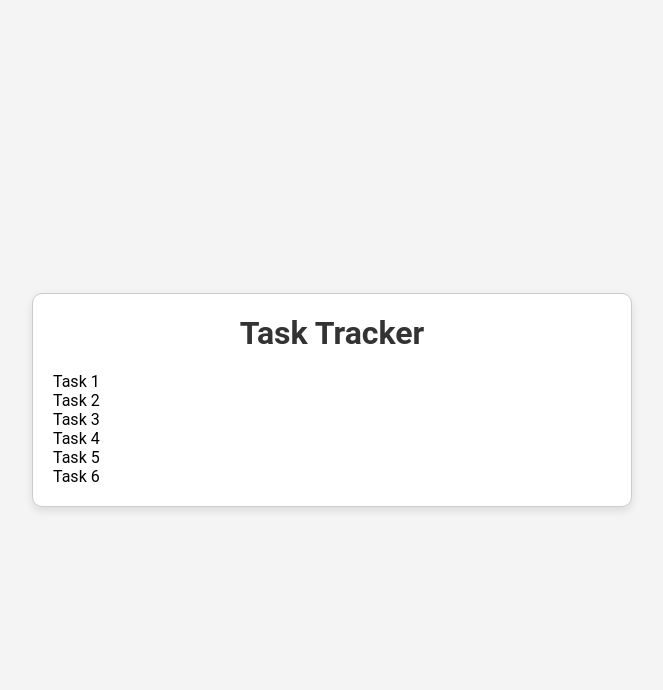
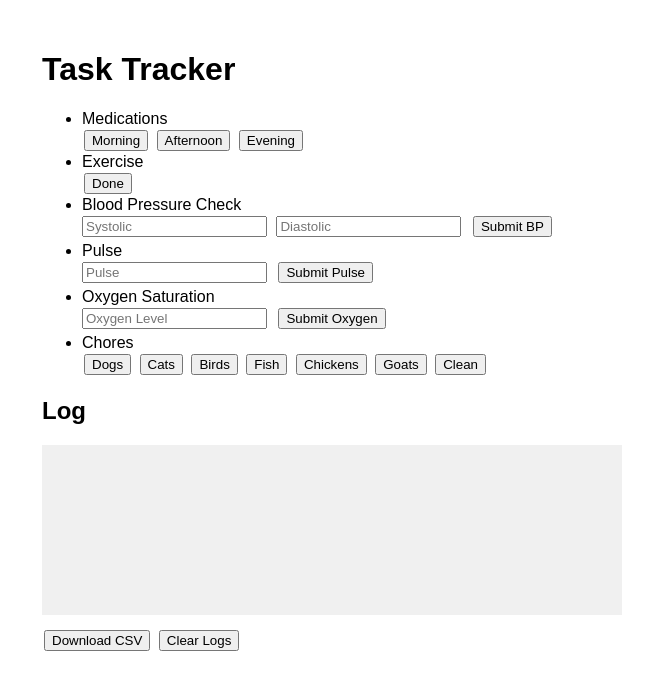
Before and after one commit to zahns357/Tracker_Test, a plain HTML site: page index.html in a window 1280 px wide. Shown: the whole page, without its empty margins (308-971 px from the left). Drawn offline with Linux system fonts and the light colour scheme.

Commit message:
HealthTracker 1

```diff
--- a/index.html
+++ b/index.html
@@ -2,23 +2,195 @@
 <html lang="en">
 <head>
   <meta charset="UTF-8" />
-    <meta name="viewport" content="width=device-width, initial-scale=1.0" />
-    <title>Task Tracker</title>
-    <link rel="stylesheet" href="style.css" />
+  <meta name="viewport" content="width=device-width, initial-scale=1" />
+  <title>Task Tracker with Auto-Save & Pulse</title>
+  <style>
+    body { font-family: Arial, sans-serif; max-width: 600px; margin: 20px auto; }
+    .container { padding: 10px; }
+    button { margin: 2px; }
+    pre { background: #f0f0f0; padding: 10px; height: 150px; overflow-y: auto; }
+    input { margin: 0 5px 5px 0; }
+  </style>
 </head>
 <body>
   <div class="container">
     <h1>Task Tracker</h1>
     <ul id="tasks">
-        <li>Task 1</li>
-        <li>Task 2</li>
-        <li>Task 3</li>
-        <li>Task 4</li>
-        <li>Task 5</li>
-        <li>Task 6</li>
+      <li>
+        Medications
+        <div>
+          <button class="track-btn" data-category="Medications" data-task="Morning">Morning</button>
+          <button class="track-btn" data-category="Medications" data-task="Afternoon">Afternoon</button>
+          <button class="track-btn" data-category="Medications" data-task="Evening">Evening</button>
+        </div>
+      </li>
+
+      <li>
+        Exercise
+        <div>
+          <button class="track-btn" data-category="Exercise" data-task="Done">Done</button>
+        </div>
+      </li>
+
+      <li>
+        Blood Pressure Check
+        <div>
+          <input type="text" id="systolic" placeholder="Systolic" />
+          <input type="text" id="diastolic" placeholder="Diastolic" />
+          <button onclick="recordBP()">Submit BP</button>
+        </div>
+      </li>
+
+      <li>
+        Pulse
+        <div>
+          <input type="text" id="pulse" placeholder="Pulse" />
+          <button onclick="recordPulse()">Submit Pulse</button>
+        </div>
+      </li>
+
+      <li>
+        Oxygen Saturation
+        <div>
+          <input type="text" id="oxygen" placeholder="Oxygen Level" />
+          <button onclick="recordOxygen()">Submit Oxygen</button>
+        </div>
+      </li>
+
+      <li>
+        Chores
+        <div>
+          <button class="track-btn" data-category="Chores" data-task="Dogs">Dogs</button>
+          <button class="track-btn" data-category="Chores" data-task="Cats">Cats</button>
+          <button class="track-btn" data-category="Chores" data-task="Birds">Birds</button>
+          <button class="track-btn" data-category="Chores" data-task="Fish">Fish</button>
+          <button class="track-btn" data-category="Chores" data-task="Chickens">Chickens</button>
+          <button class="track-btn" data-category="Chores" data-task="Goats">Goats</button>
+          <button class="track-btn" data-category="Chores" data-task="Clean">Clean</button>
+        </div>
+      </li>
     </ul>
+
+    <h2>Log</h2>
+    <pre id="log"></pre>
+    <button onclick="downloadCSV()">Download CSV</button>
+    <button onclick="clearLogs()">Clear Logs</button>
   </div>
 
-    <script src="script.js"></script>
+<script>
+  const logElement = document.getElementById('log');
+  const STORAGE_KEY = 'taskTrackerLogs';
+  let logEntries = [];
+
+  // Load logs from localStorage
+  function loadLogs() {
+    const saved = localStorage.getItem(STORAGE_KEY);
+    if (saved) {
+      logEntries = JSON.parse(saved);
+      logEntries.forEach(entry => {
+        logElement.textContent += formatLogEntry(entry) + '\n';
+      });
+    }
+  }
+
+  // Save logs to localStorage
+  function saveLogs() {
+    localStorage.setItem(STORAGE_KEY, JSON.stringify(logEntries));
+  }
+
+  // Format a single log entry for display
+  function formatLogEntry(entry) {
+    return `[${entry.timestamp}] ${entry.category} - ${entry.task}: ${entry.value}`;
+  }
+
+  // Add a log entry (and update display + storage)
+  function addLogEntry(category, task, value) {
+    const timestamp = new Date().toLocaleString();
+    const entry = { timestamp, category, task, value };
+    logEntries.push(entry);
+    logElement.textContent += formatLogEntry(entry) + '\n';
+    saveLogs();
+  }
+
+  // Setup buttons with data attributes for tracking
+  document.querySelectorAll('.track-btn').forEach(button => {
+    button.addEventListener('click', () => {
+      const category = button.getAttribute('data-category');
+      const task = button.getAttribute('data-task');
+      addLogEntry(category, task, 1);
+    });
+  });
+
+  // Record Blood Pressure input
+  function recordBP() {
+    const sys = document.getElementById('systolic').value.trim();
+    const dia = document.getElementById('diastolic').value.trim();
+    if (sys && dia) {
+      addLogEntry('Blood Pressure', 'Check', `${sys}/${dia}`);
+      document.getElementById('systolic').value = '';
+      document.getElementById('diastolic').value = '';
+    } else {
+      alert('Please fill both systolic and diastolic values.');
+    }
+  }
+
+  // Record Pulse input
+  function recordPulse() {
+    const pulse = document.getElementById('pulse').value.trim();
+    if (pulse) {
+      addLogEntry('Pulse', 'Measurement', pulse);
+      document.getElementById('pulse').value = '';
+    } else {
+      alert('Please enter a pulse value.');
+    }
+  }
+
+  // Record Oxygen Level input
+  function recordOxygen() {
+    const oxygen = document.getElementById('oxygen').value.trim();
+    if (oxygen) {
+      addLogEntry('Oxygen Saturation', 'Level', `${oxygen}%`);
+      document.getElementById('oxygen').value = '';
+    } else {
+      alert('Please enter an oxygen level.');
+    }
+  }
+
+  // Download CSV file
+  function downloadCSV() {
+    let csvContent = "data:text/csv;charset=utf-8,";
+    csvContent += "Timestamp,Category,Task,Value\n";
+    logEntries.forEach(entry => {
+      const row = [
+        `"${entry.timestamp}"`,
+        `"${entry.category}"`,
+        `"${entry.task}"`,
+        `"${entry.value}"`
+      ].join(",");
+      csvContent += row + "\n";
+    });
+
+    const encodedUri = encodeURI(csvContent);
+    const link = document.createElement('a');
+    link.setAttribute('href', encodedUri);
+    link.setAttribute('download', 'task_log.csv');
+    document.body.appendChild(link);
+    link.click();
+    document.body.removeChild(link);
+  }
+
+  // Clear logs and localStorage
+  function clearLogs() {
+    if (confirm('Are you sure you want to clear all logs?')) {
+      logEntries = [];
+      logElement.textContent = '';
+      localStorage.removeItem(STORAGE_KEY);
+    }
+  }
+
+  // Initialize
+  loadLogs();
+
+</script>
 </body>
 </html>
```
Lines whose indentation alone changed are shown as unchanged.
